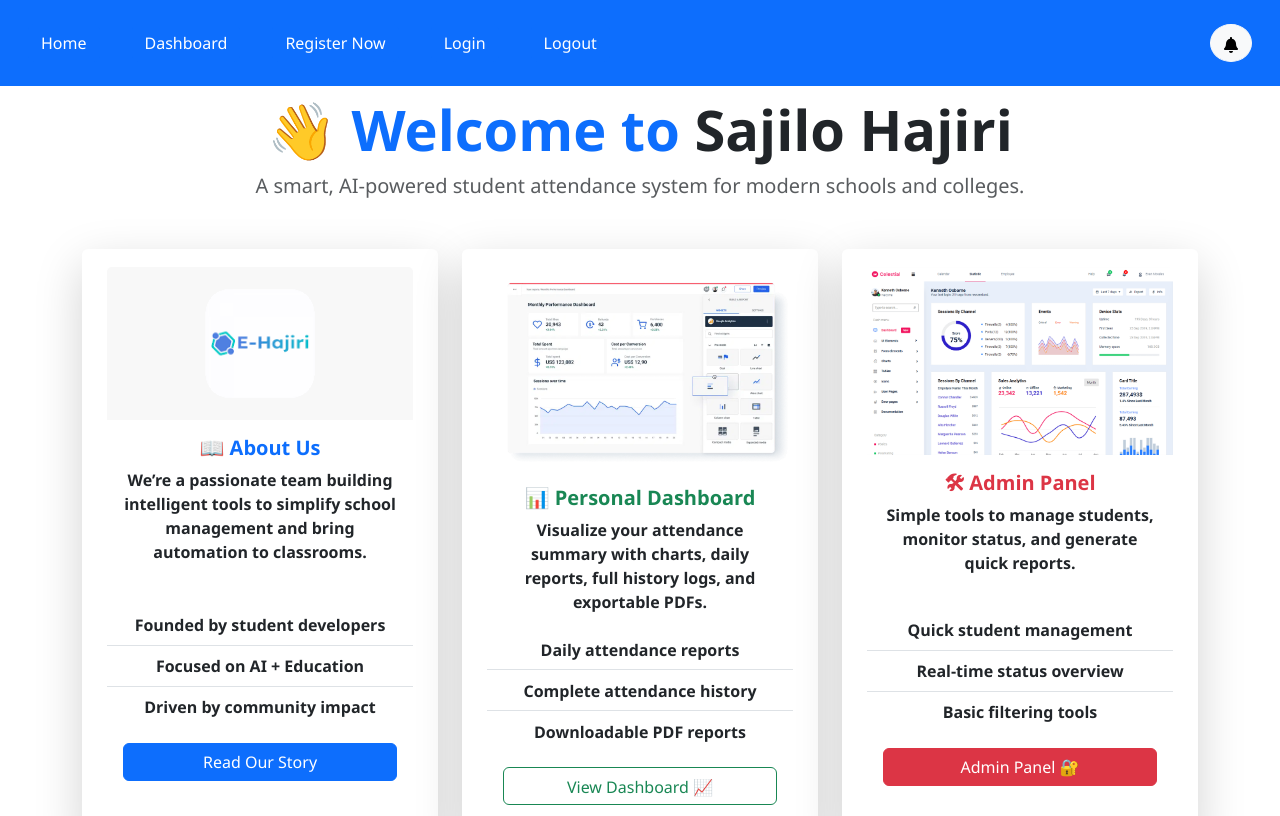
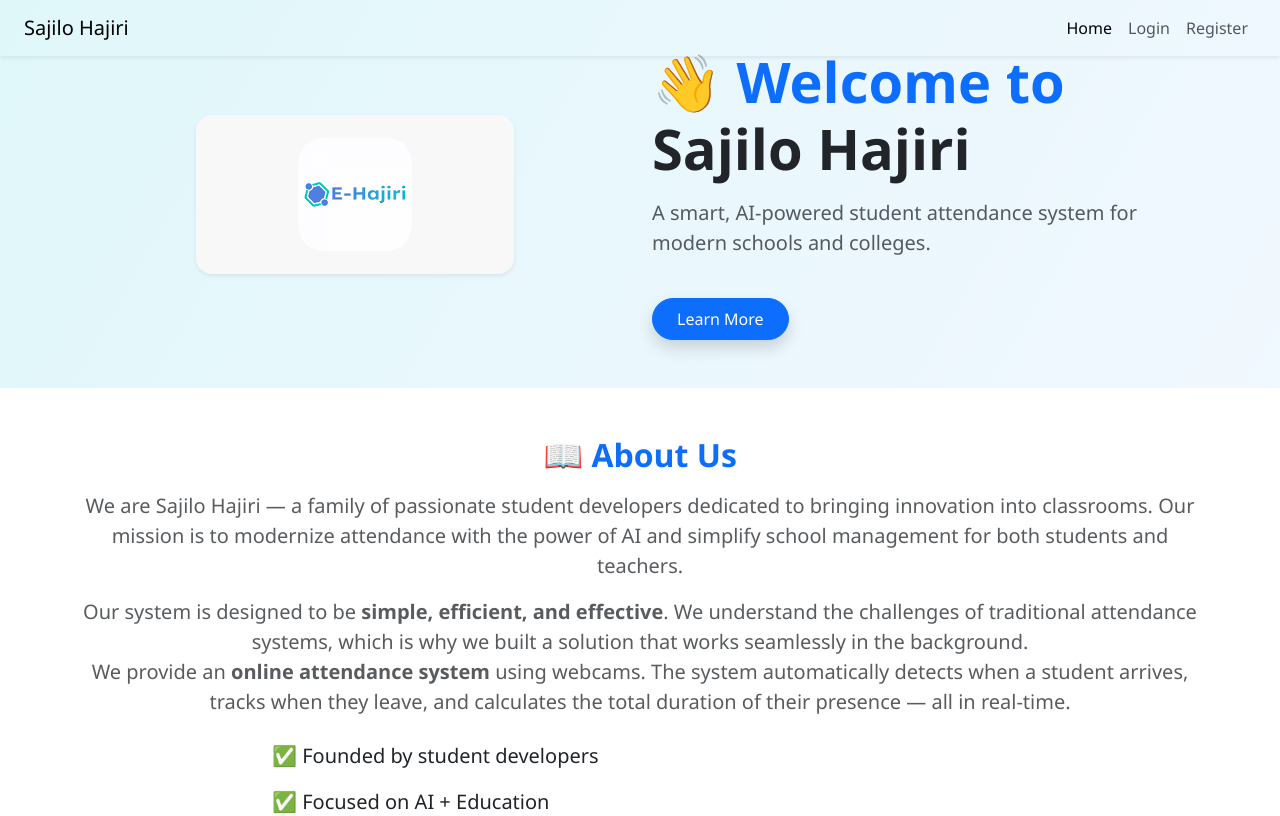
Before and after one commit to NabinPrasadDhungana/Sajilo-Hajiri, a React (Vite) app in the folder frontend/Sajilo-Hajiri/: page / in a window 1280 px wide. Shown: the top 816 px of the page. Built offline with nearby package versions, Linux system fonts and the light colour scheme.

Commit message:
:homepage,navbar,register modified

```diff
--- a/frontend/Sajilo-Hajiri/src/App.css
+++ b/frontend/Sajilo-Hajiri/src/App.css
@@ -1,3 +1,4 @@
+/* General App Styling */
 .App {
   text-align: center;
 }
@@ -11,6 +12,11 @@
   .App-logo {
     animation: App-logo-spin infinite 20s linear;
   }
+}
+
+@keyframes App-logo-spin {
+  from { transform: rotate(0deg); }
+  to { transform: rotate(360deg); }
 }
 
 .App-header {
@@ -28,39 +34,125 @@
   color: #61dafb;
 }
 
-@keyframes App-logo-spin {
-  from {
-    transform: rotate(0deg);
-  }
-  to {
-    transform: rotate(360deg);
-  }
-}
+/* --------------------- */
+/* Navigation Bar        */
+/* --------------------- */
 .navbar {
   position: fixed;
   top: 0;
   width: 100%;
+  height: 80px;
+  background: linear-gradient(135deg, #ffffff, #f8f9fa);
   z-index: 1000;
-  height: 60px; /* example height */
+  border-bottom: 1px solid #e0e0e0;
+  box-shadow: 0 4px 12px rgba(0, 0, 0, 0.06);
+  transition: all 0.3s ease;
+  padding: 0 2rem;
 }
 
+.navbar-brand {
+  font-size: 1.75rem;
+  font-weight: 700;
+  color: #007bff;
+  letter-spacing: 0.5px;
+  transition: color 0.3s ease;
+}
+
+.navbar-brand:hover {
+  color: #0056b3;
+  text-decoration: none;
+}
+
+.navbar-nav {
+  gap: 1.5rem;
+}
+
+.nav-link {
+  font-size: 1.05rem;
+  font-weight: 500;
+  color: #333;
+  position: relative;
+  transition: all 0.3s ease;
+  padding: 5px 10px;
+}
+
+.nav-link:hover {
+  color: #007bff;
+}
+
+.nav-link::after {
+  content: "";
+  position: absolute;
+  width: 0%;
+  height: 2px;
+  bottom: 0;
+  left: 0;
+  background-color: #007bff;
+  transition: width 0.3s;
+}
+
+.nav-link:hover::after {
+  width: 100%;
+}
+
+.nav-link.active {
+  color: #007bff;
+  font-weight: 600;
+}
+
+/* --------------------- */
+/* Main Content Padding  */
+/* --------------------- */
+.main-content {
+  padding-top: 120px; /* Adjusted for navbar height */
+  padding-bottom: 70px; /* Adjusted for footer height */
+}
+
+/* --------------------- */
+/* Footer                */
+/* --------------------- */
 .footer {
   position: fixed;
   bottom: 0;
   width: 100%;
   z-index: 1000;
-  height: 50px; /* example height */
+  height: 50px;
+  background-color: #f8f9fa;
+  border-top: 1px solid #dee2e6;
+  display: flex;
+  align-items: center;
+  justify-content: center;
 }
-.main-content {
-  padding-top: 70px; /* navbar height + some space */
-  padding-bottom: 60px; /* footer height + some space */
+
+/* --------------------- */
+/* Buttons               */
+/* --------------------- */
+.btn-primary {
+  background: linear-gradient(135deg, #007bff, #0056b3);
+  border: none;
+  transition: all 0.3s ease-in-out;
 }
-.container-fluid{
-  position: fixed;
-  top: 0;
-  width: 100%;
-  z-index: 1000;
-  height: 70px;
-  margin-bottom: 20px;
- padding-bottom: 20px;
+
+.btn-primary:hover {
+  background: linear-gradient(135deg, #0056b3, #003f7f);
+  transform: scale(1.05);
 }
+
+.btn-outline-primary:hover,
+.btn-outline-success:hover {
+  transform: scale(1.03);
+  transition: transform 0.2s ease-in-out;
+}
+
+/* --------------------- */
+/* Miscellaneous         */
+/* --------------------- */
+img {
+  max-width: 100%;
+  height: auto;
+  border-radius: 0.5rem;
+}
+
+h1, h2, h3, h4, h5 {
+  font-family: 'Segoe UI', Tahoma, Geneva, Verdana, sans-serif;
+}
--- a/frontend/Sajilo-Hajiri/src/components/Home.jsx
+++ b/frontend/Sajilo-Hajiri/src/components/Home.jsx
@@ -3,8 +3,6 @@ import 'aos/dist/aos.css';
 import AOS from 'aos';
 
 import usImg from '../assets/us.png';
-import dashboardImg from '../assets/Dashboard.png';
-import adminImg from '../assets/admin.png';
 
 function Home() {
   useEffect(() => {
@@ -12,84 +10,60 @@ function Home() {
   }, []);
 
   return (
-    <div className="container mt-5 pt-5">
-      {/* Header Section */}
-      <div className="text-center mb-5">
-        <h1 className="display-4 fw-bold text-primary" data-aos="fade-down">
+    <div className="main-content">
+      {/* Hero Section */}
+      <section className="py-5" style={{ background: 'linear-gradient(120deg, #e0f7fa, #f1f8ff)' }}>
+        <div className="container">
+          <div className="row align-items-center justify-content-center">
+            <div className="col-md-6 text-center mb-4 mb-md-0" data-aos="fade-right">
+              <img
+                src={usImg}
+                alt="About Us"
+                className="img-fluid rounded-4 shadow-sm"
+                style={{ maxHeight: '400px' }}
+              />
+            </div>
+            <div className="col-md-6" data-aos="fade-left">
+              <h1 className="display-4 fw-bold text-primary">
                 👋 Welcome to <span className="text-dark">Sajilo Hajiri</span>
               </h1>
-        <p className="lead text-muted" data-aos="fade-up" data-aos-delay="300">
+              <p className="lead text-muted mt-3">
                 A smart, AI-powered student attendance system for modern schools and colleges.
               </p>
-      </div>
-
-      {/* Cards Section */}
-      <div className="row g-4 justify-content-center">
-
-        {/* About Us */}
-        <div className="col-md-6 col-lg-4">
-          <div className="card h-100 shadow-lg border-0" data-aos="zoom-in">
-            <img src={usImg} className="card-img-top" alt="About Us" />
-            <div className="card-body">
-              <h5 className="card-title text-primary fw-bold">📖 About Us</h5>
-              <p className="card-text">
-                We’re a passionate team building intelligent tools to simplify school management and bring automation to classrooms.
-              </p>
-            </div>
-            <ul className="list-group list-group-flush">
-              <li className="list-group-item">Founded by student developers</li>
-              <li className="list-group-item">Focused on AI + Education</li>
-              <li className="list-group-item">Driven by community impact</li>
-            </ul>
-            <div className="card-body text-center">
-              <a href="#about" className="btn btn-primary w-100">Read Our Story</a>
+              <a href="#about" className="btn btn-primary mt-4 px-4 py-2 rounded-pill shadow">
+                Learn More
+              </a>
             </div>
           </div>
         </div>
+      </section>
 
-        {/* Dashboard */}
-        <div className="col-md-6 col-lg-4">
-          <div className="card h-100 shadow-lg border-0" data-aos="zoom-in" data-aos-delay="200">
-            <img src={dashboardImg} className="card-img-top" alt="Dashboard" />
-            <div className="card-body">
-              <h5 className="card-title text-success fw-bold">📊 Personal Dashboard</h5>
-              <p className="card-text">
-                Visualize your attendance summary with charts, daily reports, full history logs, and exportable PDFs.
+      {/* About Section */}
+      <section id="about" className="py-5 bg-white">
+        <div className="container">
+          <div className="text-center mb-4" data-aos="fade-up">
+            <h2 className="fw-bold text-primary mb-3">📖 About Us</h2>
+            <p className="text-muted fs-5">
+              We are Sajilo Hajiri — a family of passionate student developers dedicated to bringing innovation into classrooms.
+              Our mission is to modernize attendance with the power of AI and simplify school management for both students and teachers.
+            </p>
+            <p className="text-muted fs-5 mt-3">
+              Our system is designed to be <strong>simple, efficient, and effective</strong>. We understand the challenges of traditional attendance systems, which is why we built a solution that works seamlessly in the background.
+              <br />
+              We provide an <strong>online attendance system</strong> using webcams. The system automatically detects when a student arrives, tracks when they leave, and calculates the total duration of their presence — all in real-time.
             </p>
           </div>
-            <ul className="list-group list-group-flush">
-              <li className="list-group-item">Daily attendance reports</li>
-              <li className="list-group-item">Complete attendance history</li>
-              <li className="list-group-item">Downloadable PDF reports</li>
+          <div className="row justify-content-center" data-aos="fade-up" data-aos-delay="200">
+            <div className="col-md-8">
+              <ul className="list-unstyled fs-5">
+                <li className="mb-3">✅ Founded by student developers</li>
+                <li className="mb-3">✅ Focused on AI + Education</li>
+                <li className="mb-3">✅ Driven by community impact</li>
               </ul>
-            <div className="card-body text-center">
-              <a href="/dashboard" className="btn btn-outline-success w-100">View Dashboard 📈</a>
             </div>
           </div>
         </div>
-
-        {/* Admin Panel */}
-        <div className="col-md-6 col-lg-4">
-          <div className="card h-100 shadow-lg border-0" data-aos="zoom-in" data-aos-delay="400">
-            <img src={adminImg} className="card-img-top" alt="Admin Panel" />
-            <div className="card-body">
-              <h5 className="card-title text-danger fw-bold">🛠 Admin Panel</h5>
-              <p className="card-text">
-                Simple tools to manage students, monitor status, and generate quick reports.
-              </p>
-            </div>
-            <ul className="list-group list-group-flush">
-              <li className="list-group-item">Quick student management</li>
-              <li className="list-group-item">Real-time status overview</li>
-              <li className="list-group-item">Basic filtering tools</li>
-            </ul>
-            <div className="card-body text-center">
-              <a href="/admin" className="btn btn-danger w-100">Admin Panel 🔐</a>
-            </div>
-          </div>
-        </div>
-
-      </div>
+      </section>
     </div>
   );
 }
--- a/frontend/Sajilo-Hajiri/src/components/Navbar.jsx
+++ b/frontend/Sajilo-Hajiri/src/components/Navbar.jsx
@@ -1,12 +1,14 @@
-// components/Navbar.jsx
-import React from 'react';
-import { Link } from "react-router-dom";
-import NotificationBell from "./NotificationBell";
+import React from "react";
+import { NavLink } from "react-router-dom";
 
-export default function Navbar({ notifications }) {
+const Navbar = () => {
   return (
-    <nav className="navbar navbar-expand-lg navbar-light bg-primary fixed-top">
-      <div className="container-fluid">
+    <nav className="navbar navbar-expand-lg shadow-sm fixed-top">
+      <div className="container-fluid d-flex justify-content-between align-items-center px-4">
+        <NavLink className="navbar-brand" to="/">
+          Sajilo Hajiri
+        </NavLink>
+
         <button
           className="navbar-toggler"
           type="button"
@@ -16,31 +18,29 @@ export default function Navbar({ notifications }) {
           <span className="navbar-toggler-icon" />
         </button>
 
-        <div className="collapse navbar-collapse" id="navbarNav">
-          <ul className="navbar-nav">
+        <div className="collapse navbar-collapse justify-content-end" id="navbarNav">
+          <ul className="navbar-nav align-items-center">
             <li className="nav-item">
-              <Link className="btn btn-primary my-3 mx-3" to="/">Home</Link>
+              <NavLink exact className="nav-link" to="/">
+                Home
+              </NavLink>
             </li>
             <li className="nav-item">
-              <Link className="btn btn-primary my-3 mx-3" to="/Dashboard">Dashboard</Link>
+              <NavLink className="nav-link" to="/login">
+                Login
+              </NavLink>
             </li>
             <li className="nav-item">
-              <Link className="btn btn-primary my-3 mx-3" to="/Register">Register Now</Link>
-            </li>
-            <li className="nav-item">
-              <Link className="btn btn-primary my-3 mx-3" to="/Login">Login</Link>
-            </li>
-            <li className="nav-item">
-              <Link className="btn btn-primary my-3 mx-3" to="/Register">Logout</Link>
+              <NavLink className="nav-link" to="/register">
+                Register
+              </NavLink>
+
             </li>
           </ul>
-        </div>
-
-        {/* Notifications bell */}
-        <div className="d-flex align-items-center ms-auto me-3">
-          <NotificationBell notifications={notifications} />
         </div>
       </div>
     </nav>
   );
-}
+};
+
+export default Navbar;
```
Also changed, not shown: frontend/Sajilo-Hajiri/src/components/Register.jsx (+38 -89 lines). Lines whose indentation alone changed are shown as unchanged.
